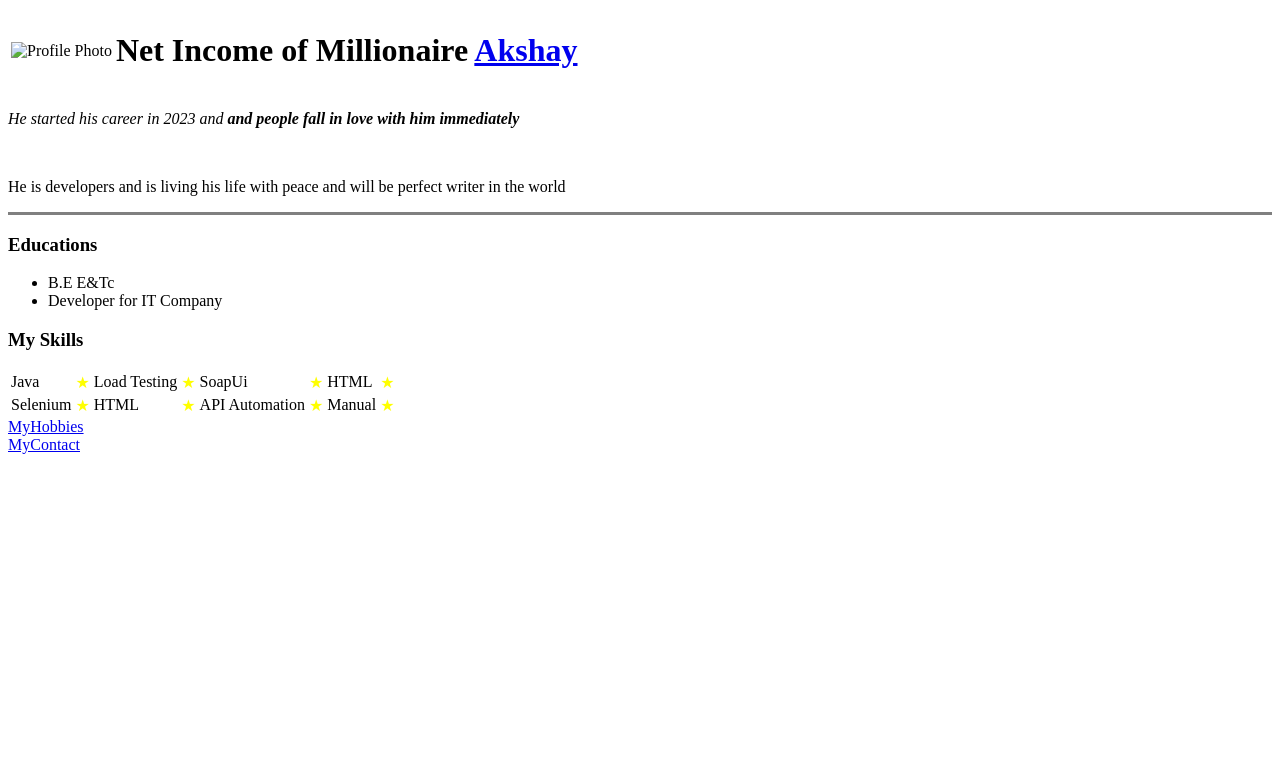
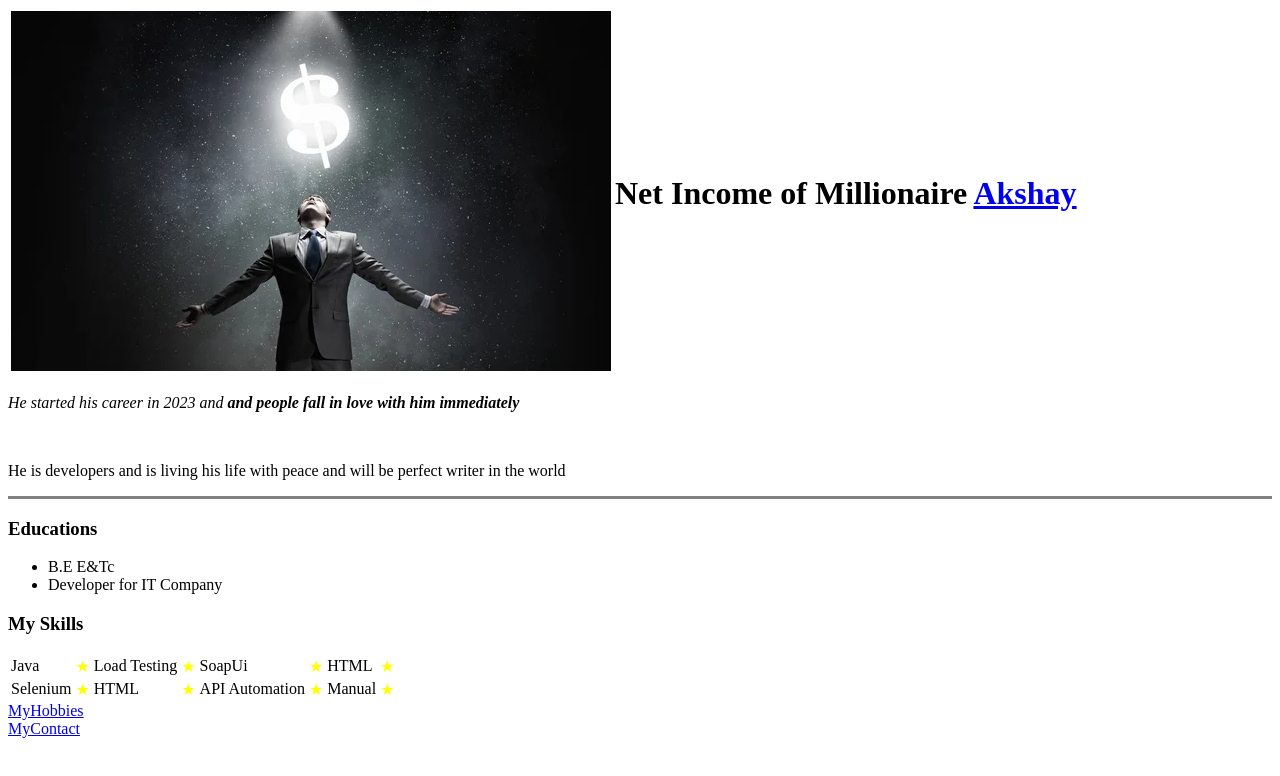
Before and after one commit to akshayr48/AkshayWebsite, a plain HTML site: page index.html in a window 1280 px wide. Drawn offline with Linux system fonts and the light colour scheme.

Commit message:
Updated Path

```diff
--- a/index.html
+++ b/index.html
@@ -7,7 +7,7 @@
   <body>
     <table>
       <tr>
-        <td>  <img src="Images\166893840494695104.png" alt="Profile Photo"></td>
+        <td>  <img src="Images\depositphotos_84370354-stock-photo-money-power.jpg" alt="Profile Photo"></td>
         <td><h1>Net Income of Millionaire <a href="https://www.imdb.com/name/nm10529682/">Akshay</a></h1></td>
       </tr>
     </table>
```
